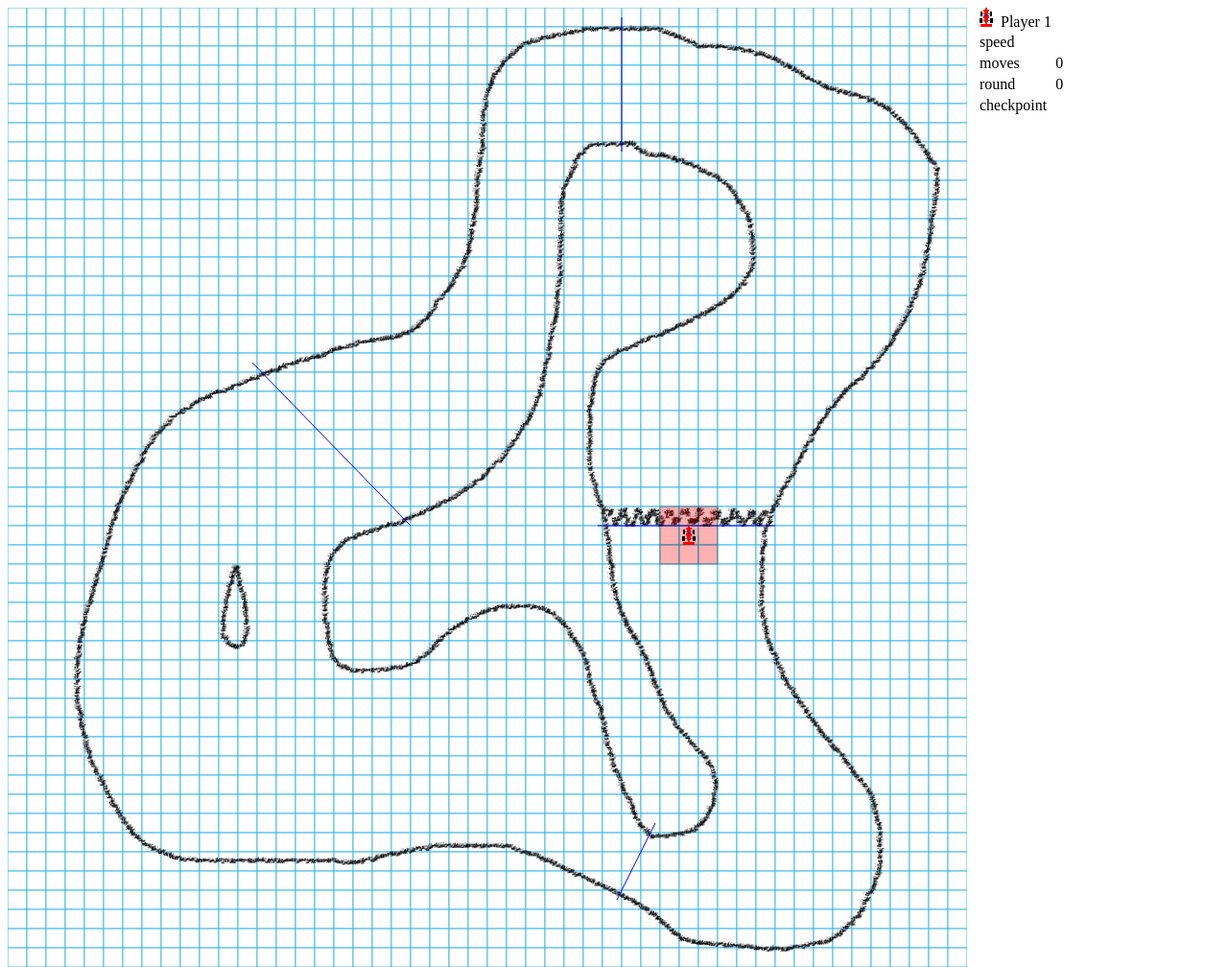
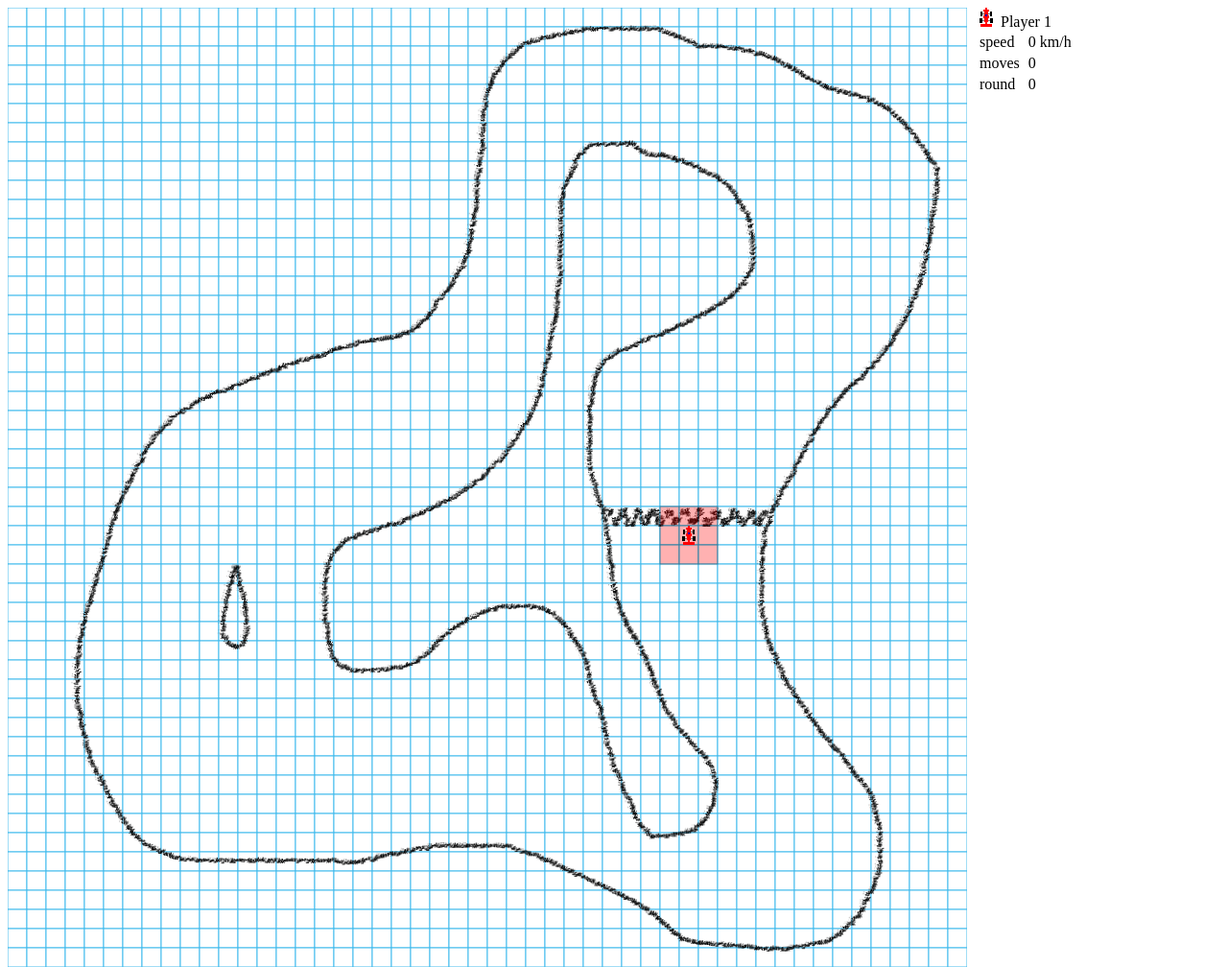
Before and after one commit to mrwensveen/gridracer, a plain HTML site: page src/gridracer.html in a window 1280 px wide. Shown: the whole page at 96% size. Drawn offline with nearby package versions, Linux system fonts and the light colour scheme.

Commit message:
Detect rounds Disable checkpoint debug info

```diff
--- a/src/gridracer.html
+++ b/src/gridracer.html
@@ -96,10 +96,10 @@
 		<div class="player player_1">
 			<img alt="icon"/><span class="name"></span><br/>
 			<table>
-				<tr><td>speed</td><td><span class="stat speed"></span></td></tr>
+				<tr><td>speed</td><td><span class="stat speed">0 km/h</span></td></tr>
 				<tr><td>moves</td><td><span class="stat moveCount">0</span></td></tr>
 				<tr><td>round</td><td><span class="stat round">0</span></td></tr>
-				<tr><td>checkpoint</td><td><span class="stat checkpoint"></span></td></tr>
+				<!-- <tr><td>checkpoint</td><td><span class="stat checkpoint"></span></td></tr> -->
 			</table>
 		</div>
 	</div>
--- a/src/js/gridracer.js
+++ b/src/js/gridracer.js
@@ -28,16 +28,16 @@ function initializeTrack(track) {
 			var trackCtx = evt.layers[1].getContext('2d');
 			trackCtx.drawImage(track.image, 0, 0);
 
-			// XXX: Debug checkpoint lines
-			trackCtx.save();
-			trackCtx.strokeStyle = 'blue';
-			track.checkpoints.forEach(checkpoint => {
-				trackCtx.beginPath();
-				trackCtx.moveTo(checkpoint.from.x, checkpoint.from.y);
-				trackCtx.lineTo(checkpoint.to.x, checkpoint.to.y);
-				trackCtx.stroke();
-			});
-			trackCtx.restore();
+			// Debug checkpoint lines
+			// trackCtx.save();
+			// trackCtx.strokeStyle = 'blue';
+			// track.checkpoints.forEach(checkpoint => {
+			// 	trackCtx.beginPath();
+			// 	trackCtx.moveTo(checkpoint.from.x, checkpoint.from.y);
+			// 	trackCtx.lineTo(checkpoint.to.x, checkpoint.to.y);
+			// 	trackCtx.stroke();
+			// });
+			// trackCtx.restore();
 
 			// show initial moves
 			$(evt.layers[2]).css('opacity', 0.3);
@@ -119,9 +119,6 @@ function movePlayer(player, track, cell, layers) {
 	var dx_px = dx * cell.width;
 	var dy_px = dy * cell.height;
 
-
-	// TODO: detect checkpoints
-
 	transform.save();
 
 	// Move to the center of the starting cell
@@ -182,6 +179,9 @@ function movePlayer(player, track, cell, layers) {
 			// Does the playerLine intersect with the checkpoint's line?
 			if (doLineSegmentsIntersect(playerLine, checkpoint.line)) {
 				player.checkpoint = index;
+				if (player.checkpoint === 0) {
+					player.round++;
+				}
 			}
 		}
 	});
```
